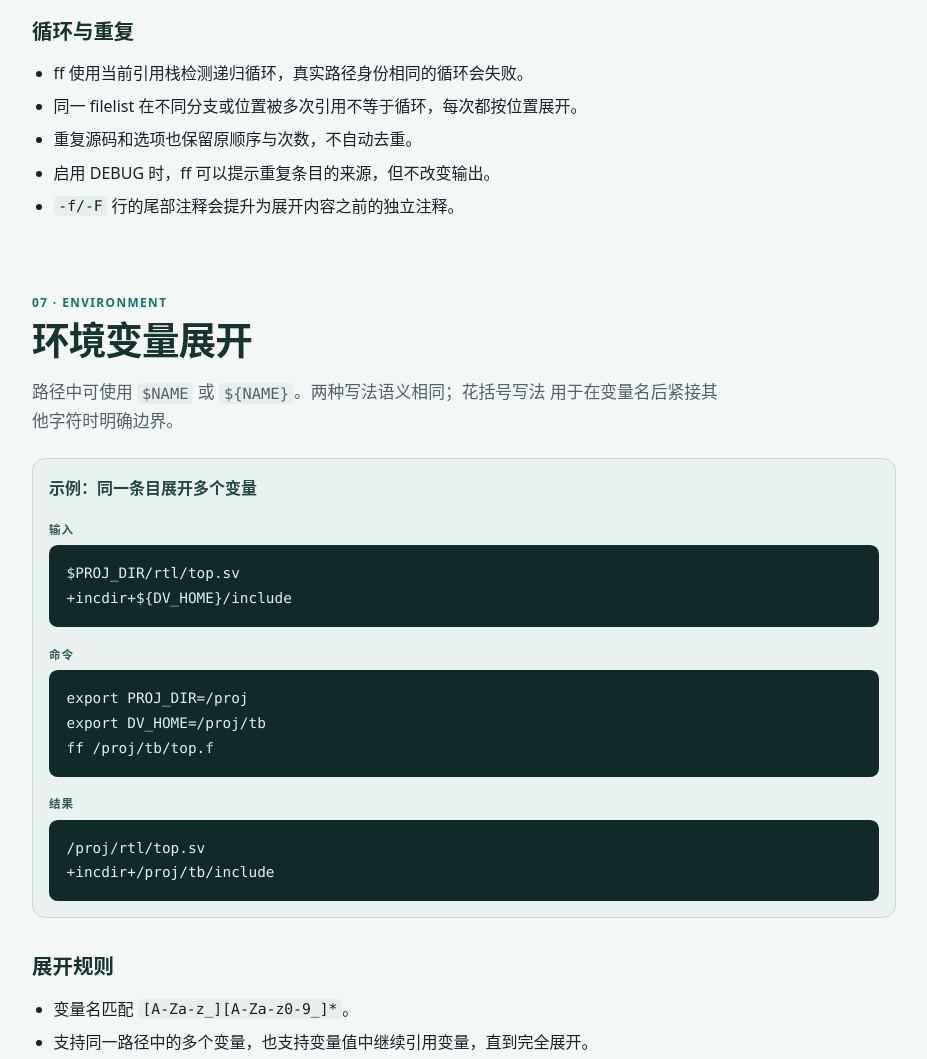
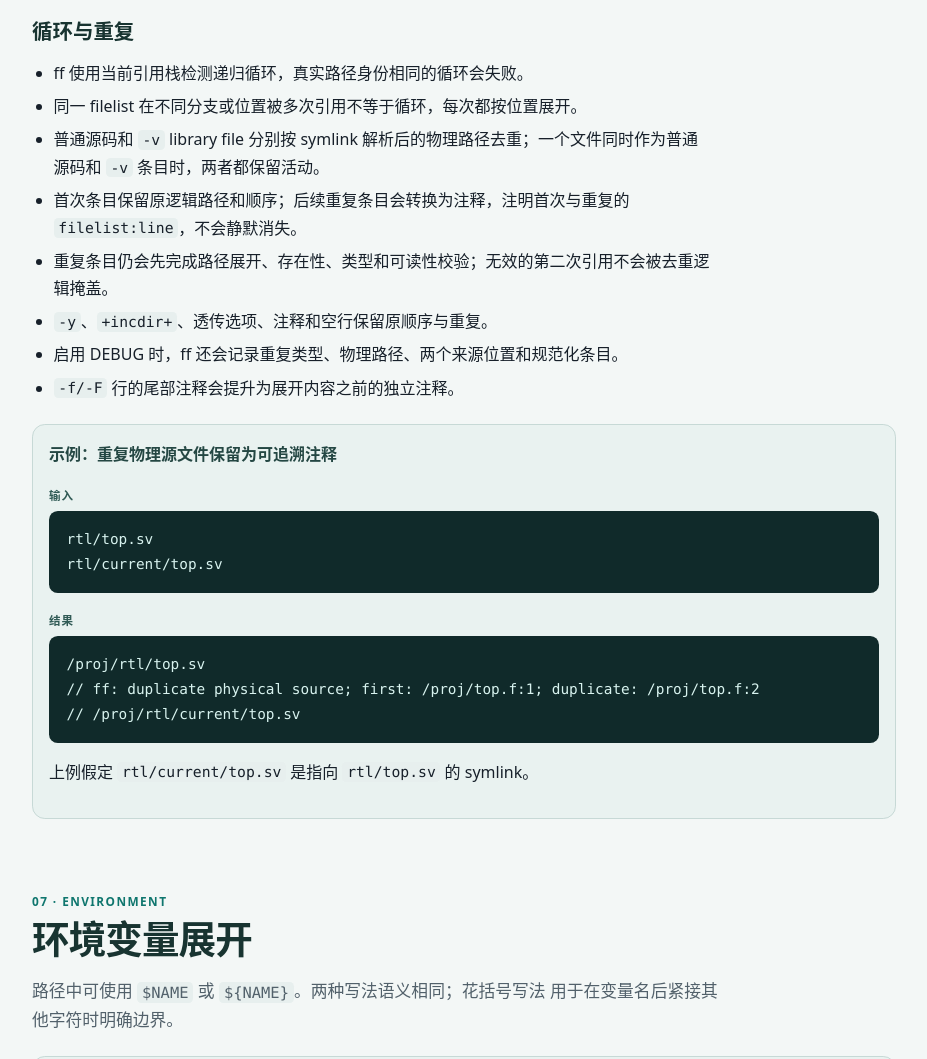
Before and after one commit to Vericel/esim, a plain HTML site: page docs/ff-user-guide.html in a window 1280 px wide. Shown: the part 6260-7319 px from the top of the page, without its empty margins (320-1247 px from the left). Drawn offline with Linux system fonts and the light colour scheme.

Commit message:
docs: document physical file deduplication

```diff
--- a/docs/ff-user-guide.html
+++ b/docs/ff-user-guide.html
@@ -977,10 +977,29 @@ ff /proj/tb/top.f</code></pre>
         <ul>
           <li>ff 使用当前引用栈检测递归循环，真实路径身份相同的循环会失败。</li>
           <li>同一 filelist 在不同分支或位置被多次引用不等于循环，每次都按位置展开。</li>
-          <li>重复源码和选项也保留原顺序与次数，不自动去重。</li>
-          <li>启用 DEBUG 时，ff 可以提示重复条目的来源，但不改变输出。</li>
+          <li>普通源码和 <code>-v</code> library file 分别按 symlink 解析后的物理路径去重；一个文件同时作为普通源码和 <code>-v</code> 条目时，两者都保留活动。</li>
+          <li>首次条目保留原逻辑路径和顺序；后续重复条目会转换为注释，注明首次与重复的 <code>filelist:line</code>，不会静默消失。</li>
+          <li>重复条目仍会先完成路径展开、存在性、类型和可读性校验；无效的第二次引用不会被去重逻辑掩盖。</li>
+          <li><code>-y</code>、<code>+incdir+</code>、透传选项、注释和空行保留原顺序与重复。</li>
+          <li>启用 DEBUG 时，ff 还会记录重复类型、物理路径、两个来源位置和规范化条目。</li>
           <li><code>-f/-F</code> 行的尾部注释会提升为展开内容之前的独立注释。</li>
         </ul>
+
+        <div class="example">
+          <p class="example-title">示例：重复物理源文件保留为可追溯注释</p>
+          <div class="example-step">
+            <span class="example-label">输入</span>
+            <pre><code>rtl/top.sv
+rtl/current/top.sv</code></pre>
+          </div>
+          <div class="example-step">
+            <span class="example-label">结果</span>
+            <pre><code>/proj/rtl/top.sv
+// ff: duplicate physical source; first: /proj/top.f:1; duplicate: /proj/top.f:2
+// /proj/rtl/current/top.sv</code></pre>
+          </div>
+          <p class="muted">上例假定 <code>rtl/current/top.sv</code> 是指向 <code>rtl/top.sv</code> 的 symlink。</p>
+        </div>
       </section>
 
       <section id="environment">
@@ -1043,7 +1062,7 @@ ff /proj/tb/top.f</code></pre>
           <li>普通路径条目的尾部注释保留在规范化路径后。</li>
           <li><code>-f/-F</code> 的尾部注释提升为展开内容前的独立注释。</li>
           <li>多目录 <code>+incdir+</code> 的尾部注释提升为拆分组之前的独立注释。</li>
-          <li>除 symlink target annotation 外，ff 不主动增加其他注释。</li>
+          <li>ff 仅主动增加 symlink target annotation 和 duplicate file annotation。</li>
         </ul>
 
         <h3>可识别路径条目</h3>
```
Also changed, not shown: CONTEXT.md (+8 -0 lines), docs/ff-requirements.md (+6 -2 lines).
